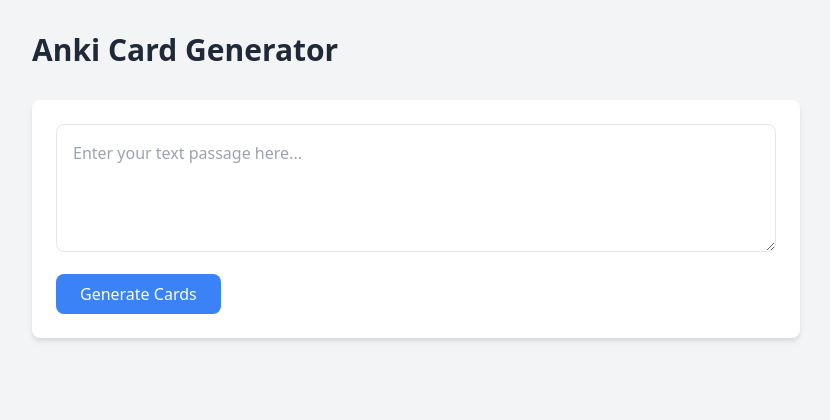
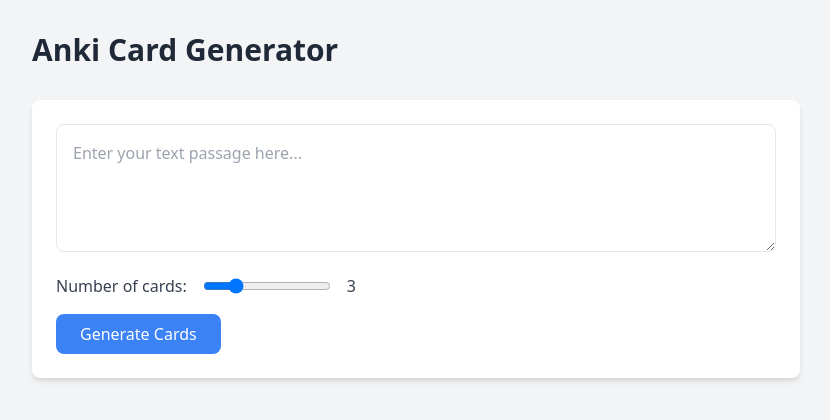
Before and after one commit to arkeve/anki-smith, a Flask app: page / in a window 1280 px wide. Shown: the top 420 px of the page, without its empty margins (224-1054 px from the left). Run offline with Flask 3, Linux system fonts and the light colour scheme; data that the repository does not hold is empty; some libraries are stand-ins or nearby versions.

Commit message:
add card count slider

```diff
--- a/anki_service.py
+++ b/anki_service.py
@@ -67,12 +67,13 @@
     response = invoke("getTags")
     return response.get("result", [])
 
-def generate_anki_cards(text_passage):
+def generate_anki_cards(text_passage, card_count=3):
     """Generate Anki cards from a text passage using OpenAI's API."""
     # Get available tags and decks to inform the model
     available_tags = get_all_tags()
     available_decks = get_all_decks()
-    system_message = f"""Extract up to 3 Anki cards from the provided text.
+
+    system_message = f"""Extract up to {card_count} Anki cards from the provided text.
 Available decks: {', '.join(available_decks)}
 Available tags: {', '.join(available_tags)}
 Please use appropriate tags from the available list for each card and select an appropriate deck from the available decks."""
--- a/app.py
+++ b/app.py
@@ -10,8 +10,9 @@
 @app.route('/generate', methods=['POST'])
 def generate():
     text_passage = request.json.get('text')
+    card_count = request.json.get('card_count', 3)  # Default to 3 if not specified
     try:
-        structured_output = generate_anki_cards(text_passage)
+        structured_output = generate_anki_cards(text_passage, card_count)
         cards = [{"front": card.front, "back": card.back, "tags": card.tags} for card in structured_output.cards]
         return jsonify({
             "success": True,
--- a/templates/index.html
+++ b/templates/index.html
@@ -16,6 +16,11 @@
         <div class="bg-white rounded-lg shadow-md p-6 mb-8">
             <textarea id="textInput" class="w-full h-32 p-4 border rounded-lg mb-4"
                       placeholder="Enter your text passage here..."></textarea>
+            <div class="flex items-center space-x-4 mb-4">
+                <label for="cardCount" class="text-gray-700">Number of cards:</label>
+                <input type="range" id="cardCount" min="1" max="10" value="3" class="w-32">
+                <span id="cardCountDisplay" class="text-gray-700">3</span>
+            </div>
             <div class="flex items-center space-x-4">
                 <button id="generateButton" onclick="generateCards()"
                         class="bg-blue-500 text-white px-6 py-2 rounded-lg hover:bg-blue-600 transition-colors disabled:opacity-50 disabled:cursor-not-allowed flex items-center space-x-2">
@@ -69,6 +74,11 @@
         let deckName = '';
         let existingTags = [];
         let existingDecks = [];
+
+        // Add slider event listener
+        document.getElementById('cardCount').addEventListener('input', function() {
+            document.getElementById('cardCountDisplay').textContent = this.value;
+        });
 
         async function loadTags() {
             try {
@@ -134,6 +144,8 @@
 
         async function generateCards() {
             const text = document.getElementById('textInput').value;
+            const cardCount = parseInt(document.getElementById('cardCount').value);
+
             if (!text.trim()) {
                 showNotification('generateNotification', 'Please enter some text first', 'error');
                 return;
@@ -147,7 +159,10 @@
                     headers: {
                         'Content-Type': 'application/json'
                     },
-                    body: JSON.stringify({ text })
+                    body: JSON.stringify({
+                        text,
+                        card_count: cardCount
+                    })
                 });
 
                 const data = await response.json();
```
